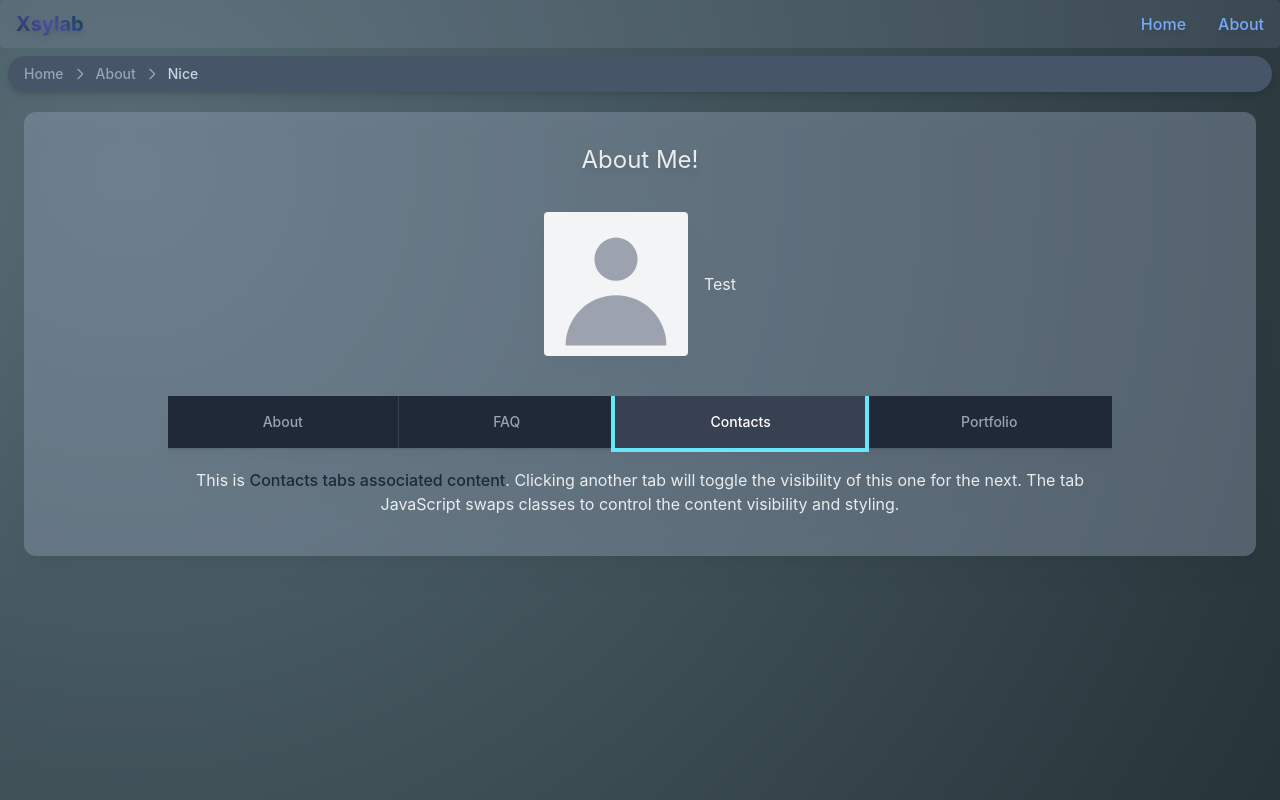
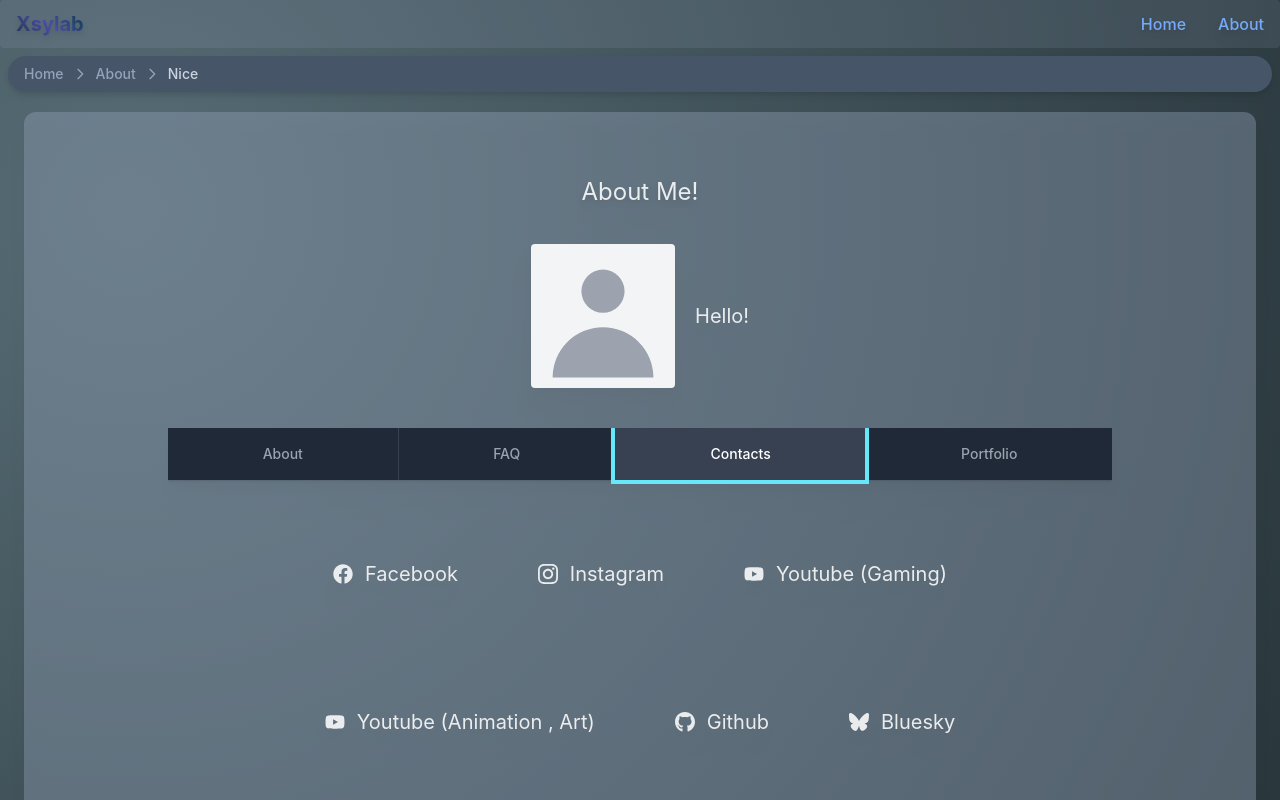
Before and after one commit to VacTuzX-dot/XsyVite, a React (Vite) app: page /about/nice in a window 1280 px wide. Both pictures are taken after a click on the tab "Contacts". Shown: the top 800 px of the page. Built offline with nearby package versions, Linux system fonts and the light colour scheme.

Commit message:
Update Contacts

```diff
--- a/src/pages/about_nice.tsx
+++ b/src/pages/about_nice.tsx
@@ -1,13 +1,34 @@
+"use client";
+
 // Import CSS
 import "../style/index.css";
 // Import other pages
 import About from "./about";
 // Import other things that require
 import React from "react";
-import { Breadcrumb, BreadcrumbItem, Avatar, Tabs } from "flowbite-react";
+import { useState } from "react";
+import {
+  Breadcrumb,
+  BreadcrumbItem,
+  Avatar,
+  Tabs,
+  Modal,
+  Button,
+} from "flowbite-react";
 import { Link, Route, Routes } from "react-router-dom";
+import {
+  FaFacebook,
+  FaInstagram,
+  FaYoutube,
+  FaGithub,
+  FaDiscord,
+  FaTwitch,
+} from "react-icons/fa";
+import { FaBluesky } from "react-icons/fa6";
 
 const About_Nice: React.FC = () => {
+  const [openModal, setOpenModal] = useState(false);
+
   return (
     <>
       <div className="min-h-screen">
@@ -37,11 +58,11 @@ const About_Nice: React.FC = () => {
         </Breadcrumb>
 
         {/* Content */}
-        <div className="animate__animated animate__fadeInDown animate__faster mx-6 mt-5 rounded-xl bg-slate-400 bg-opacity-40 pb-7 pt-8 text-center drop-shadow-xl">
+        <div className="animate__animated animate__fadeInDown animate__faster mx-6 mt-5 rounded-xl bg-slate-400 bg-opacity-40 pb-32 pt-16 text-center drop-shadow-xl">
           <h1 className="pb-9 text-2xl drop-shadow-md">About Me!</h1>
-          <div className="flex flex-wrap items-center justify-center gap-4">
+          <div className="flex flex-wrap items-center justify-center gap-5">
             <Avatar size="xl" alt="placeholder" />
-            <p>Test</p>
+            <p className="text-xl">Hello!</p>
           </div>
           <div className="mx-36 mt-10 overflow-x-auto">
             <Tabs
@@ -68,13 +89,83 @@ const About_Nice: React.FC = () => {
                 content visibility and styling.
               </Tabs.Item>
               <Tabs.Item title="Contacts">
-                This is{" "}
-                <span className="font-medium text-gray-800">
-                  Contacts tabs associated content
-                </span>
-                . Clicking another tab will toggle the visibility of this one
-                for the next. The tab JavaScript swaps classes to control the
-                content visibility and styling.
+                <div className="mx-20 mt-10 flex flex-wrap justify-center gap-20 text-xl">
+                  <Link to="" className="my-5 flex gap-3">
+                    <FaFacebook className="h-7 w-5" />
+                    Facebook
+                  </Link>
+                  <Link to="" className="my-5 flex gap-3">
+                    <FaInstagram className="h-7 w-5" />
+                    Instagram
+                  </Link>
+                  <Link to="" className="my-5 flex gap-3">
+                    <FaYoutube className="h-7 w-5" />
+                    Youtube (Gaming)
+                  </Link>
+                  <Link to="" className="my-5 flex gap-3">
+                    <FaYoutube className="h-7 w-5" />
+                    Youtube (Animation , Art)
+                  </Link>
+                  <Link
+                    to="https://github.com/Gamemine098"
+                    className="my-5 flex gap-3"
+                    target="_blank"
+                  >
+                    <FaGithub className="h-7 w-5" />
+                    Github
+                  </Link>
+                  <Link to="" className="my-5 flex gap-3">
+                    <FaBluesky className="h-7 w-5" />
+                    Bluesky
+                  </Link>
+                  <a
+                    className="my-5 flex cursor-pointer gap-3"
+                    onClick={() => setOpenModal(true)}
+                  >
+                    <FaDiscord className="h-7 w-5" />
+                    Discord
+                  </a>
+                  <Link to="" className="my-5 flex gap-3">
+                    <FaTwitch className="h-7 w-5" />
+                    Twitch
+                  </Link>
+                  <Link to="" className="my-5 flex gap-3">
+                    <img
+                      loading="lazy"
+                      src="/toyhouse.svg"
+                      alt="Toyhouse Icon"
+                      className="h-7 w-5"
+                    />
+                    Toyhouse (Soon)
+                  </Link>
+
+                  {/* modal */}
+                  <Modal
+                    show={openModal}
+                    size="md"
+                    onClose={() => setOpenModal(false)}
+                    popup
+                    className="dark"
+                  >
+                    <Modal.Header />
+                    <Modal.Body>
+                      <div className="text-center">
+                        <h3 className="mb-5 text-lg font-normal text-gray-500 dark:text-gray-400">
+                          <span className="text-white">gamemine098</span> and{" "}
+                          <span className="text-white">nicelyne_th</span>
+                        </h3>
+                        <div className="flex justify-center gap-4">
+                          <Button
+                            color="gray"
+                            onClick={() => setOpenModal(false)}
+                          >
+                            Close
+                          </Button>
+                        </div>
+                      </div>
+                    </Modal.Body>
+                  </Modal>
+                </div>
               </Tabs.Item>
               <Tabs.Item title="Portfolio">
                 This is{" "}
```
Also changed, not shown: public/toyhouse.svg (added).
